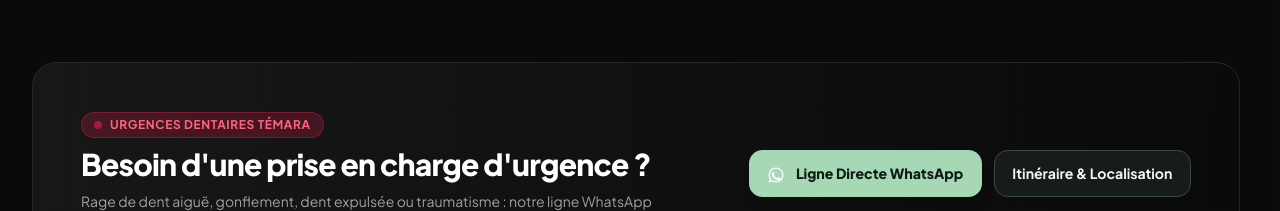
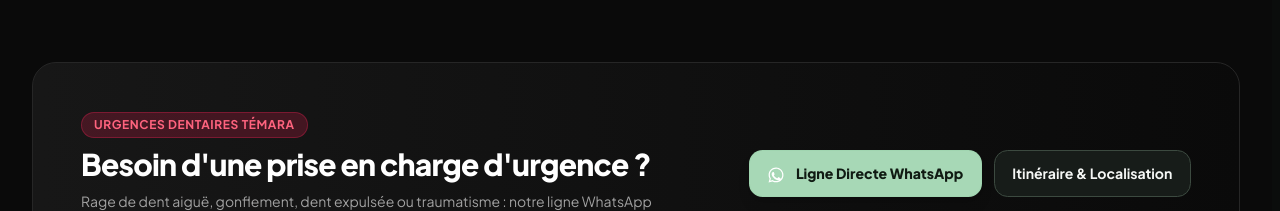
Before and after one commit to marvenpiadri/DrDali, an Angular app: page / in a window 1280 px wide. Shown: the part 7260-7471 px from the top of the page. Built offline with nearby package versions, Linux system fonts and the light colour scheme; no server answers; a web font is replaced by a local one.

Commit message:
Remove decorative pulsing dot from emergency banner

```diff
--- a/src/app/pages/home/home.html
+++ b/src/app/pages/home/home.html
@@ -381,7 +381,6 @@
 
         <div class="space-y-2 max-w-2xl text-left rtl:text-right">
           <div class="inline-flex items-center gap-2 px-3 py-1 rounded-full text-xs font-bold uppercase tracking-wider bg-rose-500/20 text-rose-400 border border-rose-500/30">
-            <span class="w-2 h-2 rounded-full bg-rose-500 animate-pulse"></span>
             <span>{{ 'emergencyBannerBadge' | translate }}</span>
           </div>
           <h3 class="text-2xl sm:text-3xl font-extrabold tracking-tight text-white">
```
